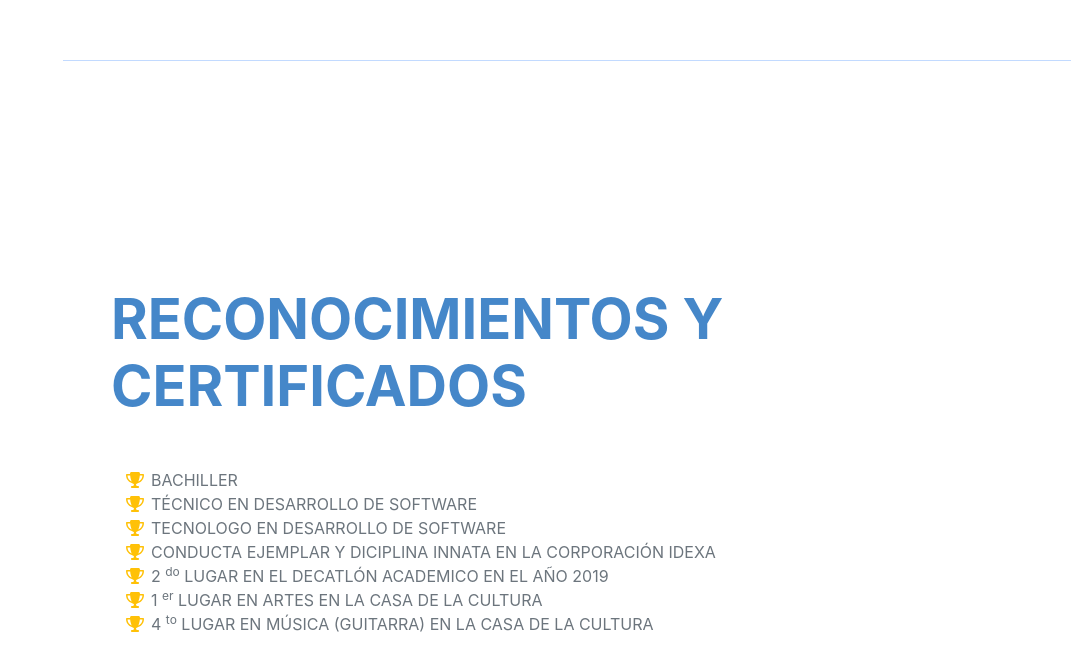
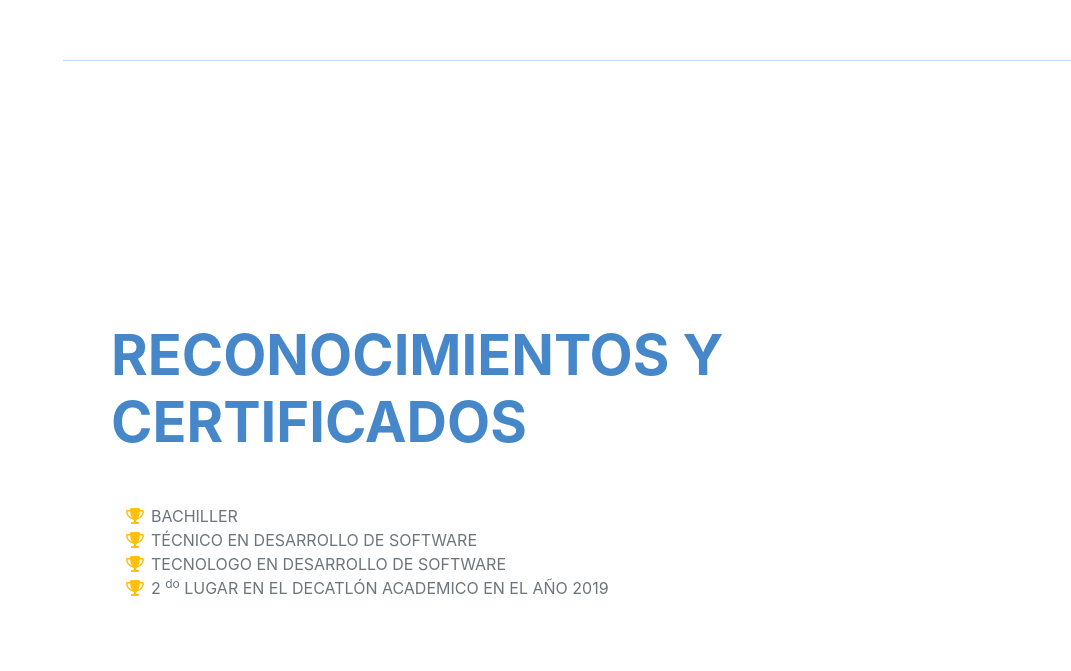
Before and after one commit to LarsonTorres/LarsonTorres.github.io, a plain HTML site: page index.html in a window 1280 px wide. Shown: the part 3944-4615 px from the top of the page, without its empty margins (209-1280 px from the left). Drawn offline with nearby package versions, Linux system fonts and the light colour scheme; a web font is replaced by a local one.

Commit message:
imite commit

```diff
--- a/index.html
+++ b/index.html
@@ -155,24 +155,9 @@
                         </li>
                         <li>
                             <span class="fa-li"><i class="fas fa-trophy text-warning"></i></span>
-                            CONDUCTA EJEMPLAR Y DICIPLINA INNATA EN LA CORPORACIÓN IDEXA
-                        <li>
-                            <span class="fa-li"><i class="fas fa-trophy text-warning"></i></span>
                             2
                             <sup>do</sup>
                             LUGAR EN EL DECATLÓN ACADEMICO EN EL AÑO 2019
-                        </li>
-                        <li>
-                            <span class="fa-li"><i class="fas fa-trophy text-warning"></i></span>
-                            1
-                            <sup>er</sup>
-                            LUGAR EN ARTES EN LA CASA DE LA CULTURA
-                        </li>
-                        <li>
-                            <span class="fa-li"><i class="fas fa-trophy text-warning"></i></span>
-                            4
-                            <sup>to</sup>
-                            LUGAR EN MÚSICA (GUITARRA) EN LA CASA DE LA CULTURA
                         </li>
 
             </section>
```
